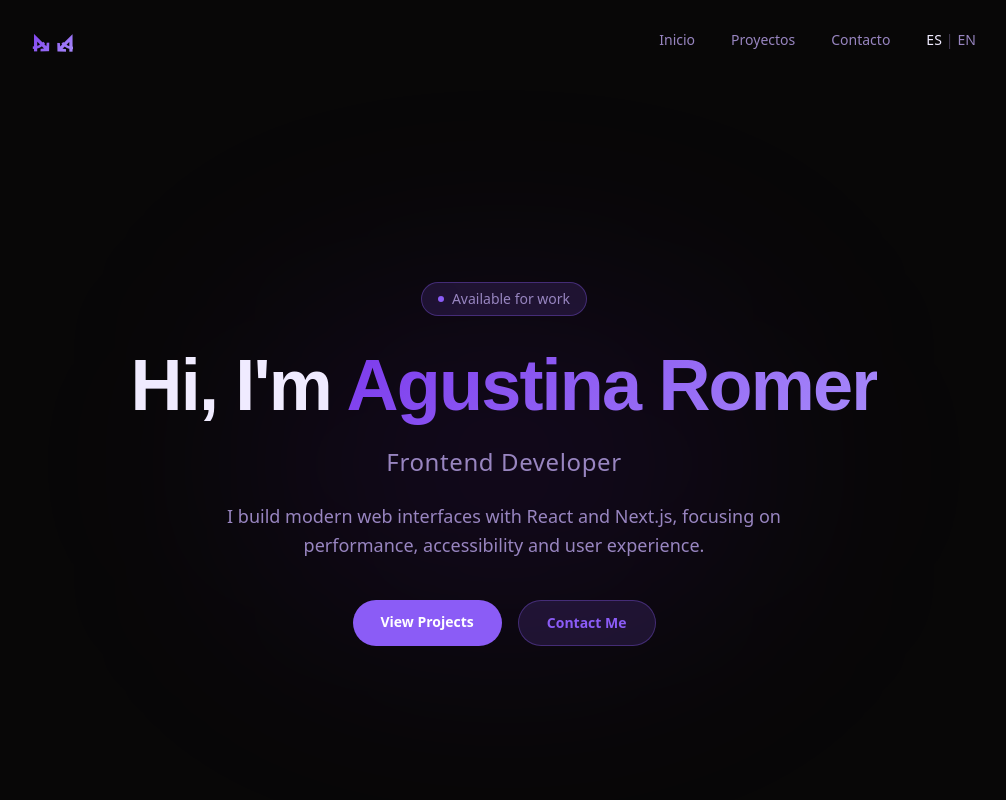
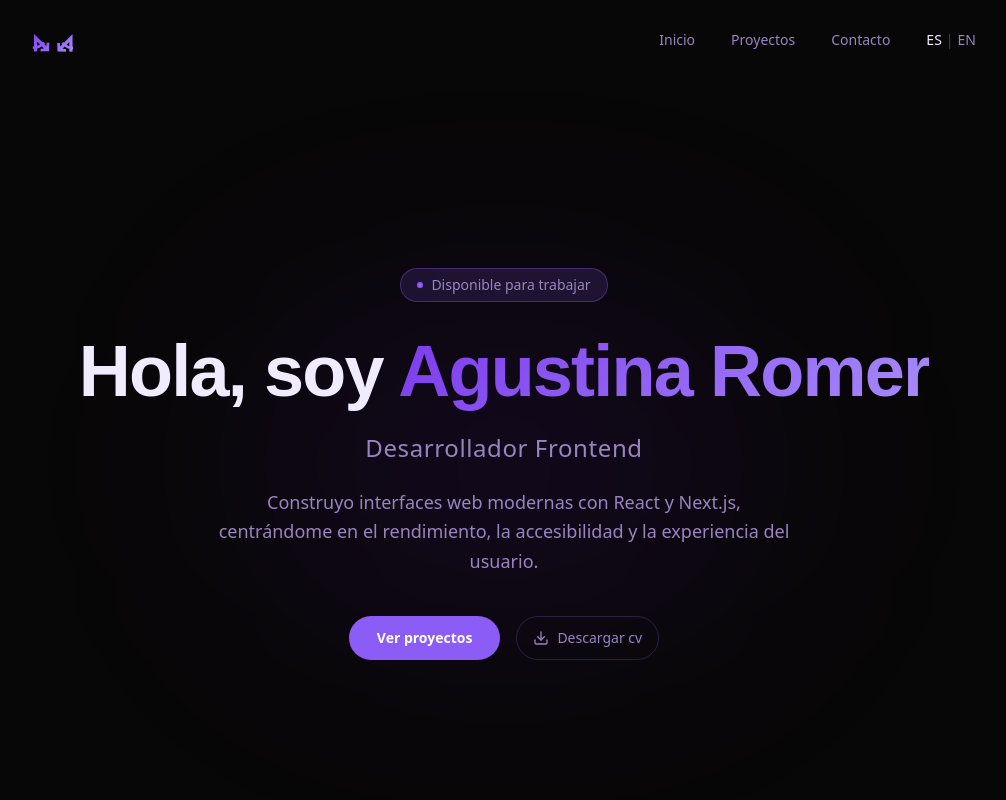
Before and after one commit to agusrom6/portfolio-v2, a Next.js app: page /es in a window 1280 px wide. Shown: the top 800 px of the page, without its empty margins (136-1142 px from the left). Built offline with nearby package versions, Linux system fonts and the light colour scheme.

Commit message:
feat(hero): update hero section with translations

```diff
--- a/views/Hero/index.tsx
+++ b/views/Hero/index.tsx
@@ -1,43 +1,41 @@
+"use client";
+
 import Link from "next/link";
+import { useTranslations } from "@/common/context/translation-context";
+import { Download } from "lucide-react";
 
 export function Hero() {
+  const { t } = useTranslations();
   return (
-    <div
-      className="min-h-screen flex flex-col items-center justify-center text-center px-6"
-    >
+    <div className="min-h-screen flex flex-col items-center justify-center text-center px-6">
       <div className="animate-fadeUp delay-1 mb-6 inline-flex items-center gap-2 rounded-full border border-border-accent bg-primary-muted px-4 py-1.5 text-sm text-muted">
         <span className="h-1.5 w-1.5 rounded-full bg-primary animate-glow-pulse" />
-        Available for work
+        {t.hero.available}
       </div>
-
       <h1 className="animate-fadeUp delay-2 font-display text-5xl sm:text-6xl lg:text-7xl font-extrabold leading-tight tracking-tight mb-4">
-        Hi, I'm <span className="text-gradient">Agustina Romer</span>
+        {t.hero.greeting} <span className="text-gradient">Agustina Romer</span>
       </h1>
-
       <h2 className="animate-fadeUp delay-3 text-xl sm:text-2xl font-medium text-muted mb-6 tracking-wide">
-        Frontend Developer
+        {t.hero.role}
       </h2>
-
       <p className="animate-fadeUp delay-4 text-base sm:text-lg text-muted max-w-xl leading-relaxed">
-        I build modern web interfaces with React and Next.js, focusing on
-        performance, accessibility and user experience.
+        {t.hero.subtitle}
       </p>
-
-      {/* CTAs */}
       <div className="animate-fadeUp delay-5 mt-10 flex flex-wrap justify-center gap-4">
         <Link
           href="#projects"
           className="group relative rounded-full bg-primary px-7 py-3 text-sm font-semibold text-white transition-all duration-[--transition-base] hover:bg-primary-hover hover:shadow-[0_0_24px_var(--primary-glow)]"
         >
-          View Projects
+          {t.hero.cta}
         </Link>
-
-        <Link
-          href="#contact"
-          className="rounded-full border border-border-accent bg-primary-muted px-7 py-3 text-sm font-semibold text-primary transition-all duration-[--transition-base] hover:border-[--border-accent-strong] hover:text-primary-hover hover:bg-[rgba(139,92,246,0.12)]"
+        <a
+          href={t.hero.cvPDF}
+          download
+          className="flex items-center justify-center gap-2 rounded-xl border border-border px-4 py-2 text-sm text-muted transition-all duration-300 hover:border-border-accent hover:text-primary hover:bg-primary-muted hover:shadow-[0_0_12px_var(--primary-glow)]"
         >
-          Contact Me
-        </Link>
+          <Download size={16} />
+          {t.hero.cv}
+        </a>
       </div>
     </div>
   );
```
